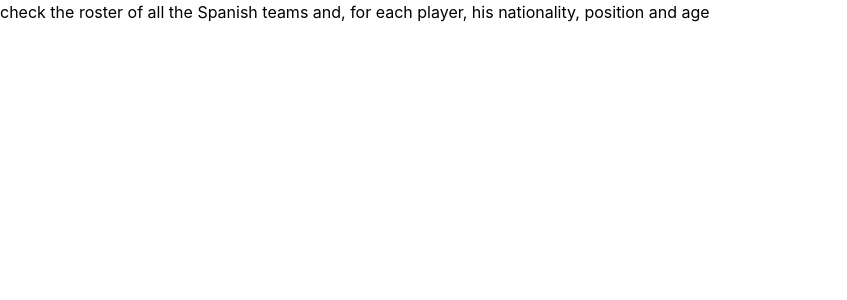
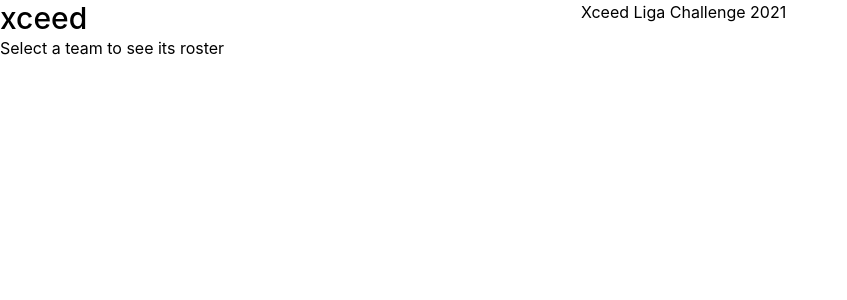
Before and after one commit to afyacy/la_liga, a React (Create React App) app: page / in a window 1280 px wide. Shown: the top 300 px of the page, without its empty margins (0-847 px from the left). Built offline with nearby package versions, Linux system fonts and the light colour scheme.

Commit message:
added axios

```diff
--- a/package.json
+++ b/package.json
@@ -7,6 +7,7 @@
     "@testing-library/jest-dom": "^5.16.1",
     "@testing-library/react": "^12.1.2",
     "@testing-library/user-event": "^13.5.0",
+    "axios": "^0.24.0",
     "react": "^17.0.2",
     "react-dom": "^17.0.2",
     "react-scripts": "5.0.0",
--- a/src/App.js
+++ b/src/App.js
@@ -1,9 +1,11 @@
 import './App.css';
-
+import Header from './components/header';
+import Teams from './components/teams';
 function App() {
   return (
     <div className='container mx-auto'>
-      check the roster of all the Spanish teams and, for each player, his nationality, position and age
+      <Header />
+      <Teams />
     </div>
   );
 }
--- /dev/null
+++ b/src/components/header.js
@@ -0,0 +1,10 @@
+// Page Header
+export default function Header() {
+  return (
+    <div className="flex place-content-between">
+      <h1 className="text-3xl font-medium">xceed</h1>
+      <h2>Xceed Liga Challenge 2021</h2>
+      <div></div>
+    </div>
+  )
+}
--- /dev/null
+++ b/src/components/teams.js
@@ -0,0 +1,12 @@
+// Display teams
+export default function Teams() {
+  return (
+    <div>
+      <ul>
+        <h1>Select a team to see its roster</h1>
+
+      </ul>
+    </div>
+
+  )
+}
```
Also changed, not shown: 2 other files (tests, documents, lock files or other folders).
